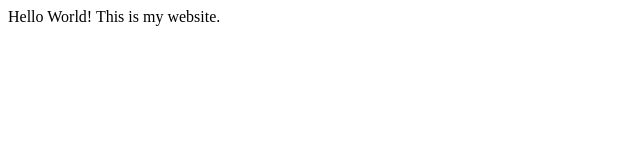
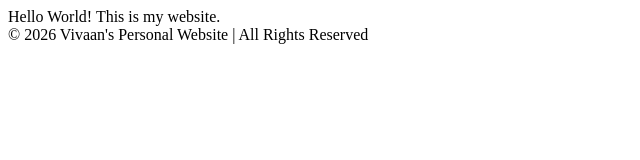
Before and after one commit to vs1903/vs1903.github.io, a plain HTML site: page index.html in a window 1280 px wide. Shown: the whole page, without its empty margins (0-640 px from the left). Drawn offline with Linux system fonts and the light colour scheme.

Commit message:
index nav

```diff
--- a/index.html
+++ b/index.html
@@ -1,9 +1,17 @@
 <!DOCTYPE html>
 <html>
-    <head>
+  <head>
     <title>Vivaan's Personal Website</title>
-    </head>
+  </head>
   <body>
-    Hello World! This is my website.
+    <nav>
+
+    </nav>
+    <main>
+      Hello World! This is my website.
+    </main>
+    <footer>
+      © 2026 Vivaan's Personal Website | All Rights Reserved
+    </footer>
   </body>
 </html>
```
